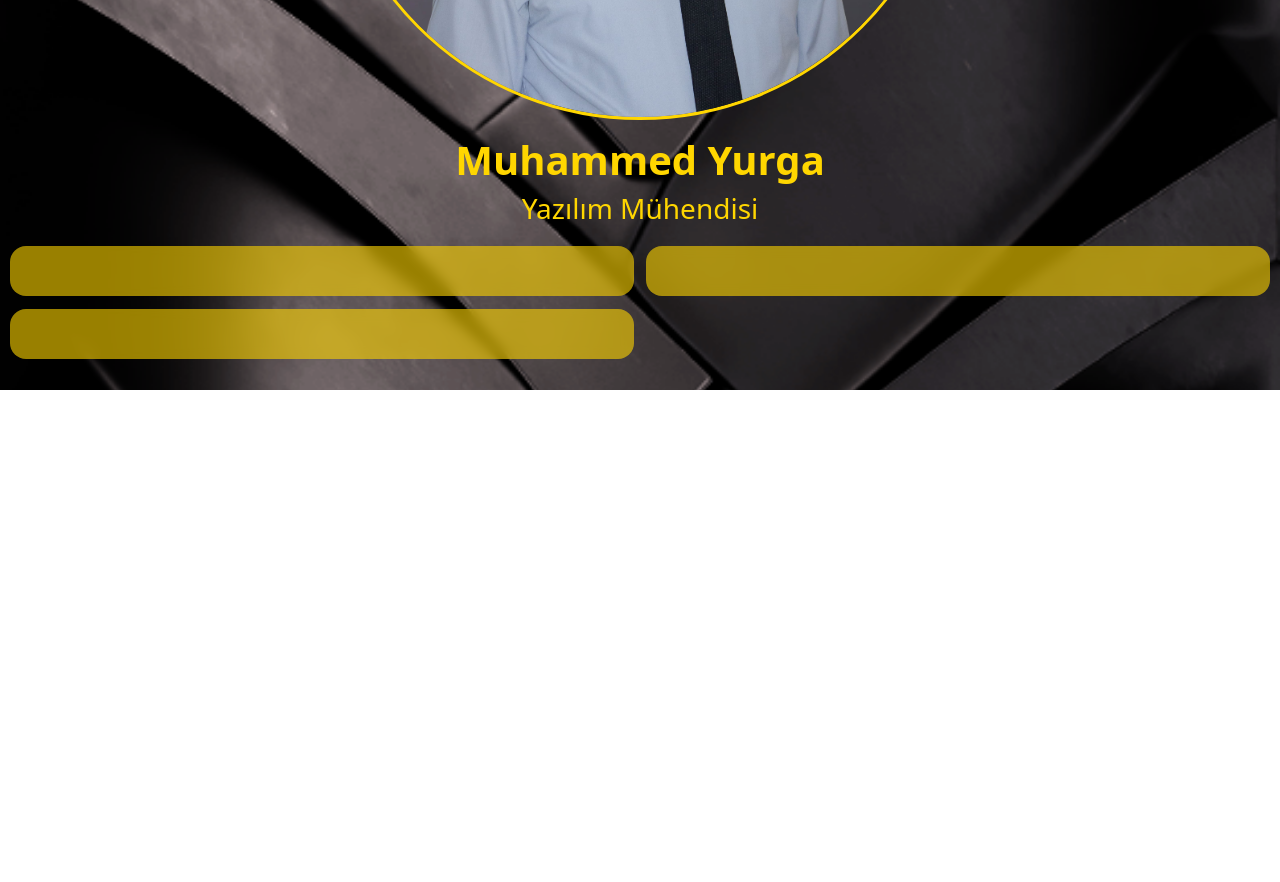
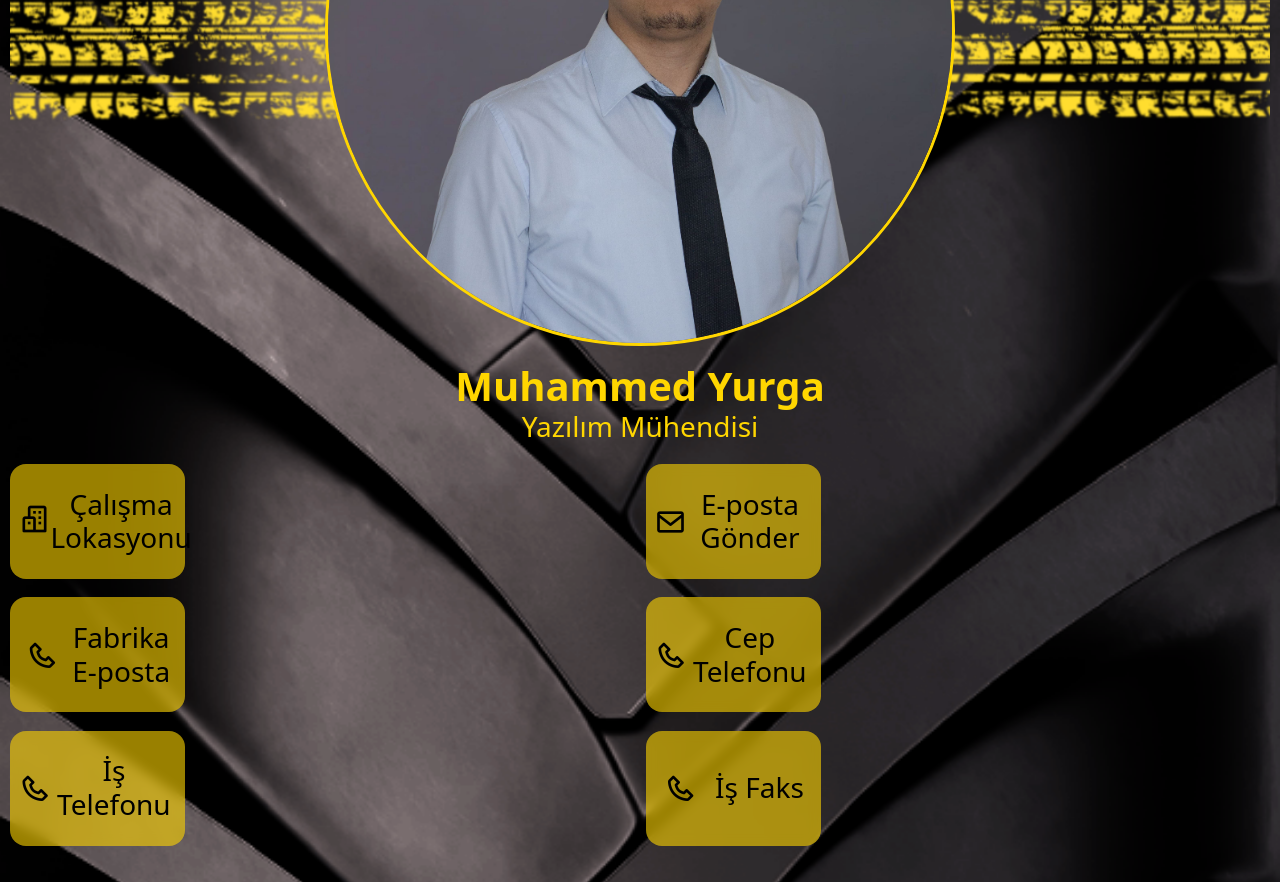
Before and after one commit to MuhammedYurga/BusinessCard, a plain HTML site: page index.html in a window 1280 px wide. Shown: the part 540-1422 px from the top of the page. Before the commit the page ends 930 px from the top, so only its background shows below. Drawn offline with nearby package versions, Linux system fonts and the light colour scheme.

Commit message:
updatess

```diff
--- a/default.css
+++ b/default.css
@@ -8,6 +8,16 @@ body{
     padding-bottom: 1.5rem;
     padding-left: 1rem;
     padding-right: 1rem;
+    --bs-heading-color: black;
+
+}
+
+h1, h2, h3, h4, h5, h6{
+    margin:0;
+}
+
+.bx, .bxs{
+    font-size: 2rem;
 }
 
 .center-all {
@@ -79,7 +89,8 @@ body{
     backdrop-filter: blur(6px);
     border: 0;
     border-radius: 1rem;
-    min-height: 50px;
+    width:175px;
+    height: 115px;
     /*margin: 0.75rem;*/
     padding: .5rem;
 }
@@ -112,3 +123,31 @@ body{
 .bold{
     font-weight: bold;
 }
+
+a {
+    text-decoration: none;
+    color:unset;
+}
+
+.foto-area{
+    background-image: url("tire-path.png");
+    background-position: center;
+    background-size: contain;
+    background-repeat: no-repeat;
+}
+
+.ozka-logo{
+    width: 60%;
+    margin-top:-10px;
+    margin-bottom: 15px;
+}
+
+.button-box{
+    width: 100%;
+    margin: 0;
+    padding: 0;
+    display: flex;
+    flex-wrap: wrap;
+    flex-direction: row;
+    height:50vh;
+}
--- a/index.html
+++ b/index.html
@@ -6,30 +6,72 @@
     <meta name="viewport" content="width=device-width, initial-scale=1.0">
     <title>Muhammed Yurga</title>
     <link href="https://cdn.jsdelivr.net/npm/bootstrap@5.3.3/dist/css/bootstrap.min.css" rel="stylesheet"
-    integrity="sha384-QWTKZyjpPEjISv5WaRU9OFeRpok6YctnYmDr5pNlyT2bRjXh0JMhjY6hW+ALEwIH" crossorigin="anonymous">
+        integrity="sha384-QWTKZyjpPEjISv5WaRU9OFeRpok6YctnYmDr5pNlyT2bRjXh0JMhjY6hW+ALEwIH" crossorigin="anonymous">
     <link rel="stylesheet" href="/default.css">
     <link href='https://unpkg.com/boxicons@2.1.4/css/boxicons.min.css' rel='stylesheet'>
 </head>
 
 <body>
     <div class="row">
-        <div class="card-wrapper w-100 center-all f-col">
-            <img src="MUHAMMED YURGA.png" class="profilfoto">
+        <div class="card-wrapper w-100 center-all f-col mb-2">
+            <img src="ozka-logo.svg" class="ozka-logo">
+            <div class="w-100 foto-area">
+                <img src="MUHAMMED YURGA.png" class="profilfoto">
+            </div>
             <h1 class="ozka bold">Muhammed Yurga</h1>
             <h3 class="ozka">Yazılım Mühendisi</h3>
         </div>
+        <div class="button-box">
             <div class="card-wrapper w-50">
-                <div class="card"></div>
+                <div class="card center-all f-row justify-content-around">
+                    <h2><i class='bx bx-buildings'></i></h2>
+                    <h3 class="m-0">Çalışma Lokasyonu</h3>
+                </div>
             </div>
             <div class="card-wrapper w-50">
-                <div class="card"></div>
+                <a href="mailto:muhammedyurga@ozkalastik.com">
+                    <div class="card center-all f-row justify-content-around">
+                        <h1><i class='bx bx-envelope'></i></h1>
+                        <h3 class="m-0">E-posta Gönder
+                        </h3>
+                    </div>
+                </a>
             </div>
             <div class="card-wrapper w-50">
-                <div class="card"></div>
+                <a href="mailto:info@ozkalastik.com">
+                    <div class="card center-all f-row justify-content-around">
+                        <h1><i class='bx bx-phone'></i></h1>
+                        <h3 class="m-0">Fabrika<br>E-posta</h3>
+                    </div>
+                </a>
+            </div>
+            <div class="card-wrapper w-50">
+                <a href="tel:+905078259310">
+                    <div class="card center-all f-row justify-content-around">
+                        <h1><i class='bx bx-phone'></i></h1>
+                        <h3 class="m-0">Cep Telefonu</h3>
+                    </div>
+                </a>
+            </div>
+            <div class="card-wrapper w-50">
+                <a href="tel:+902623494111">
+                    <div class="card center-all f-row justify-content-around">
+                        <h1><i class='bx bx-phone'></i></h1>
+                        <h3 class="m-0">İş Telefonu</h3>
+                    </div>
+                </a>
             </div>
 
+            <div class="card-wrapper w-50">
+                <a href="tel:+902623496314">
+                    <div class="card center-all f-row justify-content-around">
+                        <h1><i class='bx bx-phone'></i></h1>
+                        <h3 class="m-0">İş Faks</h3>
+                    </div>
+                </a>
+            </div>
+        </div>
     </div>
-
     <script src="https://cdn.jsdelivr.net/npm/bootstrap@5.3.3/dist/js/bootstrap.bundle.min.js"
         integrity="sha384-YvpcrYf0tY3lHB60NNkmXc5s9fDVZLESaAA55NDzOxhy9GkcIdslK1eN7N6jIeHz"
         crossorigin="anonymous"></script>
```
Also changed, not shown: ozka-logo.svg (added), tire-path.png (added).
